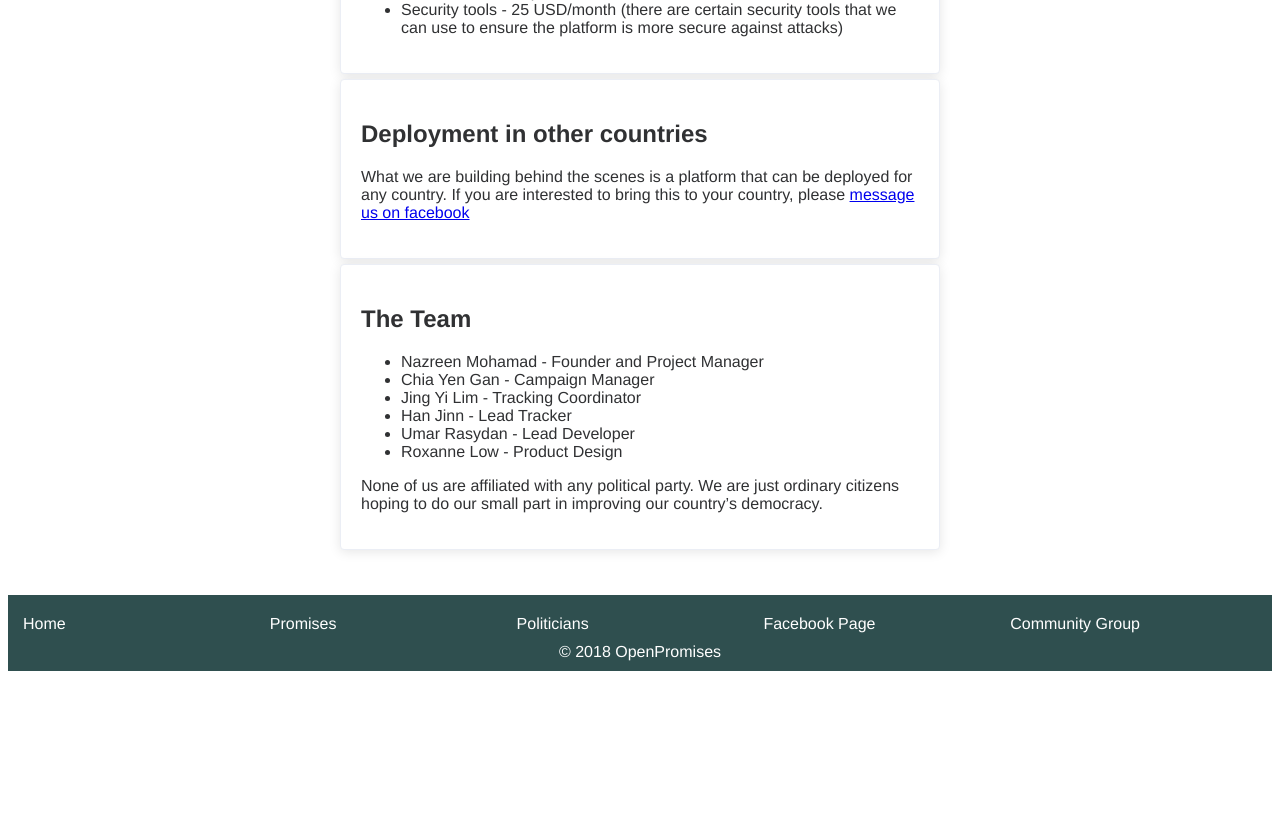
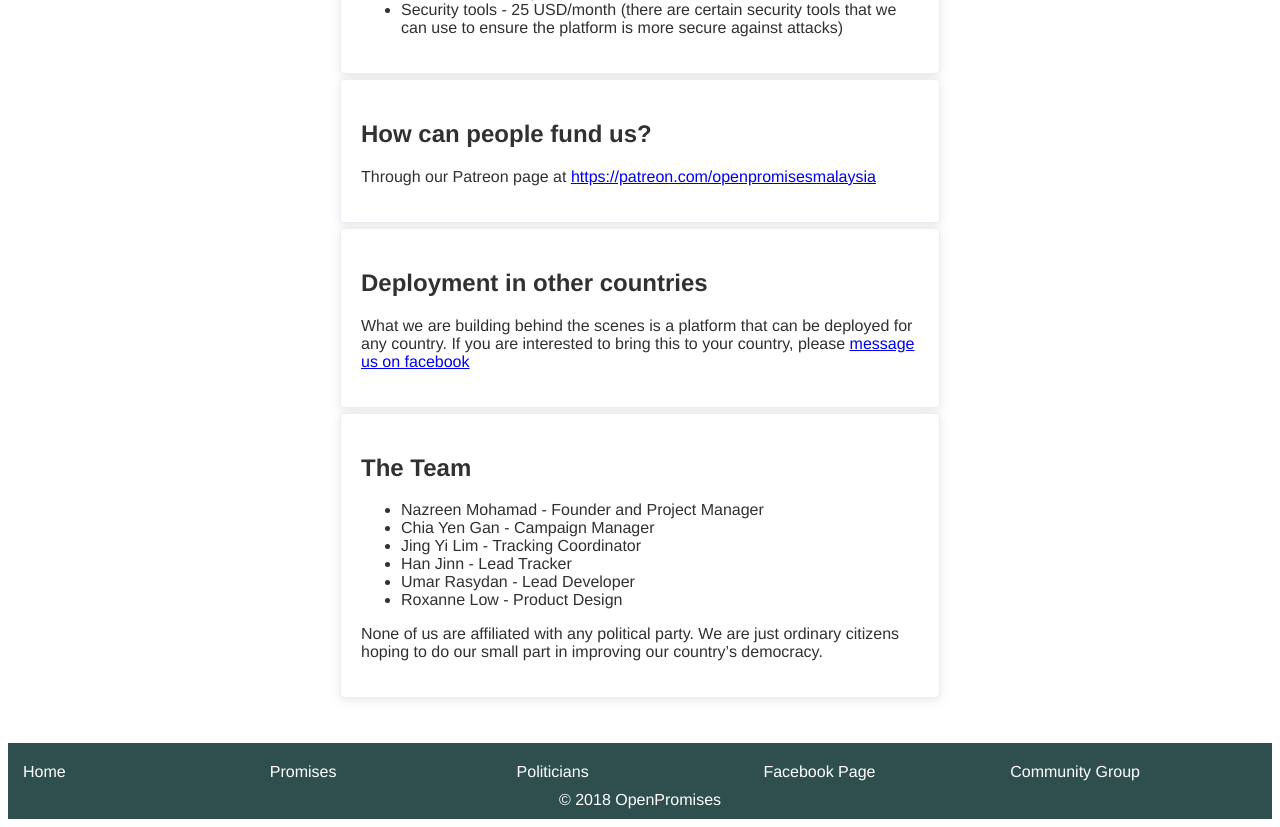
Before and after one commit to openpromisesmy/ui, a Vue app: page /about in a window 1280 px wide. Shown: the part 2340-3167 px from the top of the page. Before the commit the page ends 3019 px from the top, so only its background shows below. Built offline with nearby package versions, Linux system fonts and the light colour scheme; no server answers; what vue-mq would draw is missing.

Commit message:
add section

```diff
--- a/src/views/About.vue
+++ b/src/views/About.vue
@@ -67,6 +67,11 @@
             </el-card>
 
             <el-card>
+              <h2>How can people fund us?</h2>
+              <p>Through our Patreon page at <a href="https://patreon.com/openpromisesmalaysia">https://patreon.com/openpromisesmalaysia</a></p>
+            </el-card>
+
+            <el-card>
              <h2>Deployment in other countries</h2>
              <p>What we are building behind the scenes is a platform that can be deployed for any country. If you are interested to bring this to your country, please <a href="https://facebook.com/openpromises.malaysia" target="_blank">message us on facebook</a></p>
             </el-card>
```
